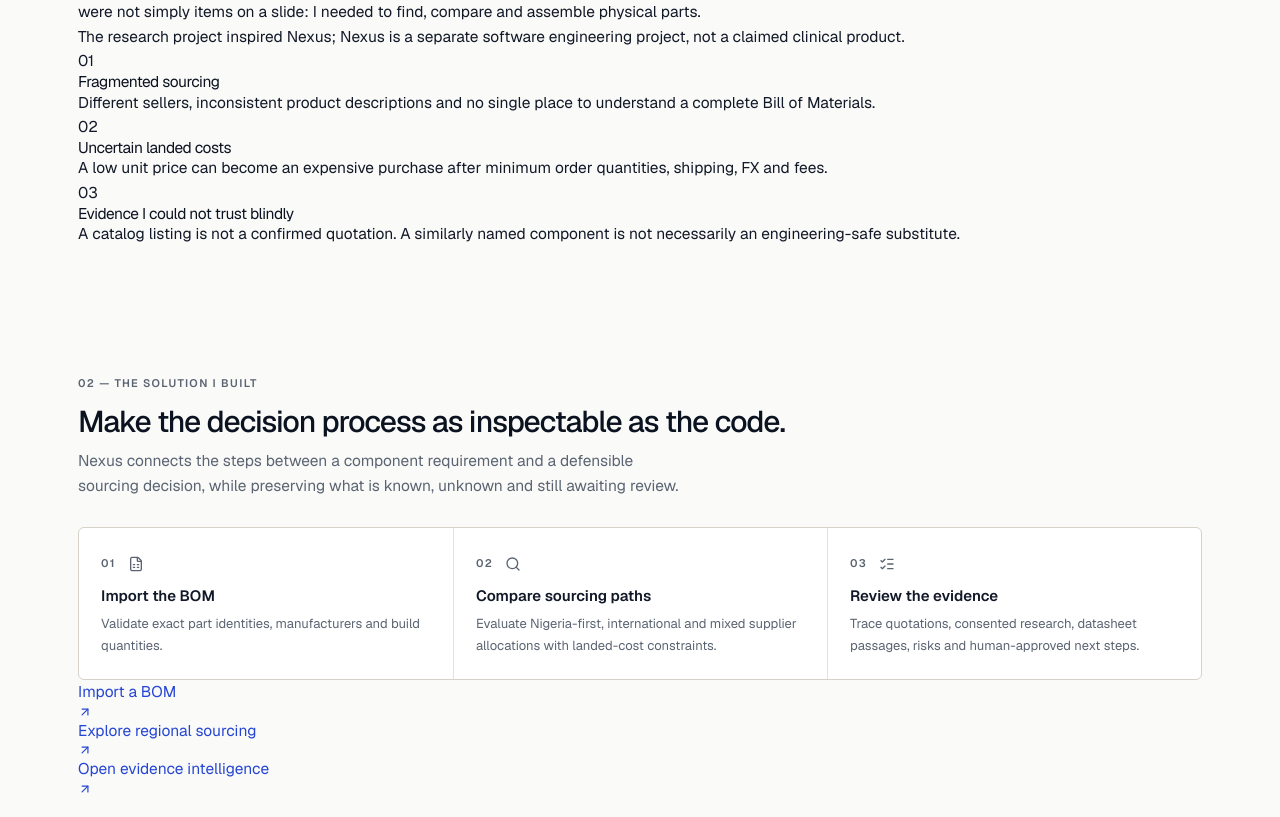
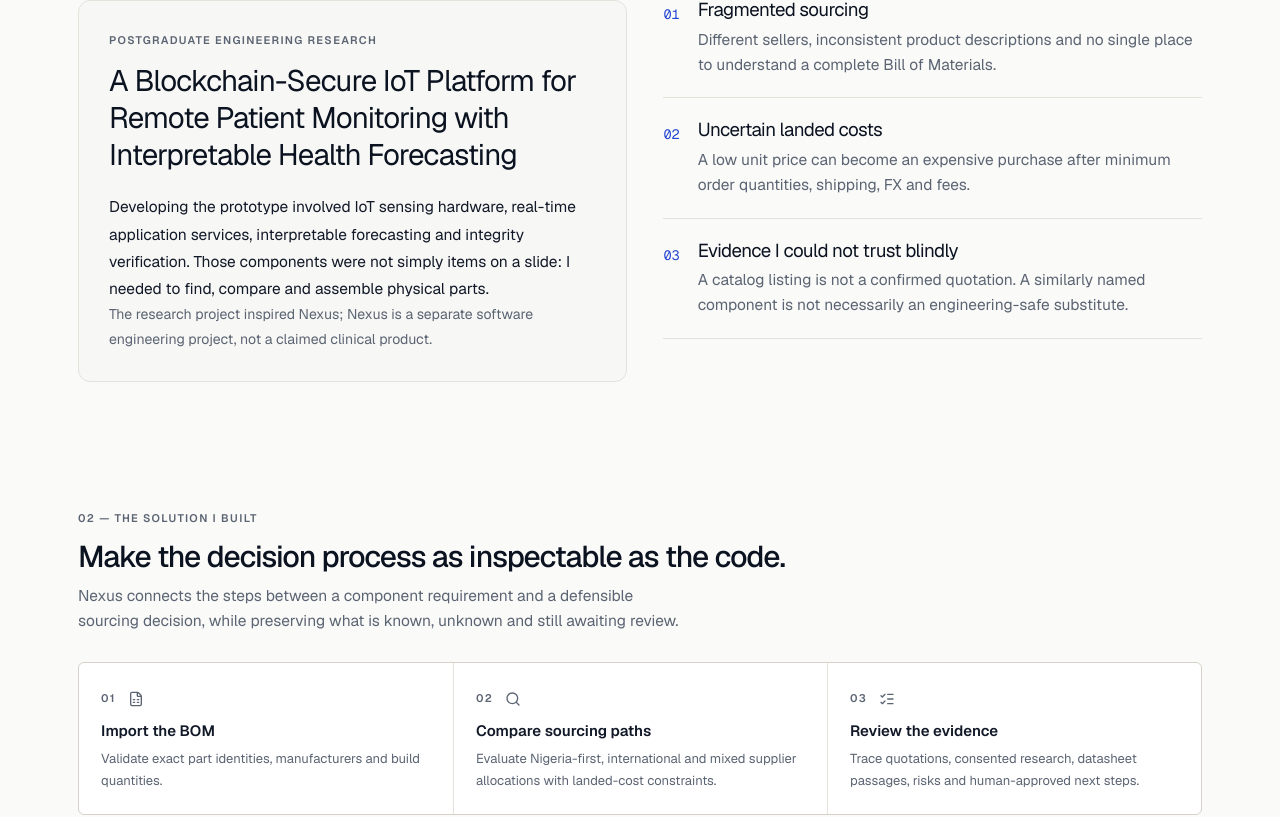
Before and after one commit to Emjaay20/Nexus-Integration, a Next.js app in the folder apps/web/: page / in a window 1280 px wide. Shown: the part 1014-1831 px from the top of the page. Built offline with nearby package versions, Linux system fonts and the light colour scheme; no server answers.

Commit message:
style(portfolio): add responsive origin story, ecosystem and FlowMeet contact layouts

```diff
--- a/apps/web/src/app/globals.css
+++ b/apps/web/src/app/globals.css
@@ -1876,3 +1876,69 @@ button:focus-visible {
     align-items: flex-start;
   }
 }
+
+
+/* Nexus portfolio case study: restrained, responsive editorial layout. */
+.story-hero {padding-bottom: 70px;}
+.story-hero .hero-sub {max-width: 790px;}
+.story-hero .hero-ctas {flex-wrap: wrap;}
+.story-origin-grid {display:grid;grid-template-columns:minmax(0,1.02fr) minmax(0,1fr);gap:36px;align-items:start;margin-top:25px;}
+.story-quote {padding:30px;background:var(--paper2);border:1px solid var(--line);border-radius:12px;}
+.story-quote h3 {font-size:clamp(1.35rem,2.5vw,1.85rem);line-height:1.25;margin:12px 0 20px;}
+.story-quote p {line-height:1.75;}
+.story-muted,.story-disclaimer {font-size:.88rem;color:var(--muted);line-height:1.65;}
+.story-problems {display:grid;gap:22px;}
+.story-problems>div {display:flex;gap:18px;padding-bottom:20px;border-bottom:1px solid var(--line);}
+.story-problems>div>span {font-family:var(--font-geist-mono),monospace;color:var(--blue);font-size:.85rem;padding-top:4px;}
+.story-problems h3 {font-size:1.17rem;margin-bottom:8px;}
+.story-problems p {margin:0;color:var(--muted);}
+.story-links {display:flex;flex-wrap:wrap;gap:12px 22px;margin-top:24px;}
+.story-links>a,.story-ecosystem-card a {display:inline-flex;align-items:center;gap:5px;font-weight:650;font-size:.91rem;}
+.story-ecosystem-grid {display:grid;grid-template-columns:repeat(3,minmax(0,1fr));gap:16px;margin:24px 0;}
+.story-ecosystem-card {display:flex;flex-direction:column;gap:10px;border:1px solid var(--line);border-radius:10px;padding:24px;background:var(--white);}
+.story-ecosystem-card h3 {font-size:1.4rem;}
+.story-ecosystem-card p {margin:0;color:var(--muted);flex:1;line-height:1.65;}
+.story-ecosystem-card .eyebrow {color:var(--blue);font-weight:700;}
+.story-ecosystem-card div {display:flex;flex-wrap:wrap;gap:10px 18px;margin-top:12px;}
+.story-proof-grid {display:grid;grid-template-columns:repeat(2,minmax(0,1fr));gap:20px;margin:24px 0;}
+.story-proof-grid article {border-top:2px solid var(--line-dark);padding:22px 18px 12px 0;}
+.story-proof-grid article svg {color:var(--blue);margin-bottom:12px;}
+.story-proof-grid h3 {font-size:1.16rem;margin-bottom:10px;}
+.story-proof-grid p {color:var(--muted);line-height:1.65;margin:0;}
+.story-contact {border-top:1px solid var(--line);padding-top:60px;padding-bottom:64px;}
+.story-contact-layout {display:grid;grid-template-columns:minmax(0,1fr) minmax(0,1fr);gap:44px;align-items:start;}
+.story-contact-copy h2 {margin:12px 0 22px;}
+.story-contact-copy p {line-height:1.75;max-width:500px;}
+.story-contact-form {background:var(--paper2);padding:28px;border:1px solid var(--line);border-radius:12px;}
+.story-contact-form h3 {font-size:1.3rem;margin-bottom:10px;}
+.story-contact-form form {display:grid;gap:14px;margin-top:20px;}
+.story-contact-form label {display:grid;gap:5px;font-size:.88rem;font-weight:600;}
+.story-form-grid {display:grid;grid-template-columns:repeat(2,minmax(0,1fr));gap:12px;}
+.story-contact-form input:not([type="checkbox"]),.story-contact-form select {width:100%;min-width:0;padding:10px 12px;background:var(--white);color:var(--ink);border:1px solid var(--line-dark);border-radius:6px;font:inherit;font-size:.95rem;min-height:42px;}
+.story-contact-form input:focus-visible,.story-contact-form select:focus-visible {outline:2px solid var(--blue);outline-offset:2px;}
+.story-contact-form .story-consent {display:flex;gap:10px;align-items:flex-start;line-height:1.5;font-weight:400;}
+.story-consent input {margin-top:4px;flex:0 0 auto;}
+.story-honeypot {position:absolute!important;left:-9999px!important;width:1px!important;height:1px!important;overflow:hidden!important;}
+.story-notice {border-left:3px solid var(--blue);padding:10px 12px;background:var(--white);margin:12px 0 0;}
+.story-notice-error {border-color:var(--red);color:var(--red);}
+.story-close {display:flex;justify-content:space-between;gap:30px;align-items:center;border-top:1px solid var(--line);}
+.story-close h2 {max-width:700px;margin:8px 0 14px;}
+.story-close p {max-width:650px;color:var(--muted);}
+.story-close .btn {white-space:nowrap;display:inline-flex;align-items:center;gap:8px;}
+.story-case-intro {max-width:880px;}
+.story-case-grid {display:grid;grid-template-columns:repeat(2,minmax(0,1fr));gap:22px;margin:22px 0;}
+.story-case-grid article {padding:25px;background:var(--paper2);border:1px solid var(--line);border-radius:10px;}
+.story-case-grid h3 {font-size:1.2rem;margin-bottom:10px;}
+.story-case-grid p {margin:0;color:var(--muted);line-height:1.7;}
+.story-case-diagram {background:var(--paper2);padding:20px 24px;overflow-x:auto;border:1px solid var(--line);border-radius:9px;font-family:var(--font-geist-mono),monospace;font-size:.87rem;line-height:1.85;white-space:pre;color:var(--ink);}
+@media (max-width:900px){
+ .story-ecosystem-grid {grid-template-columns:repeat(2,minmax(0,1fr));}
+ .story-origin-grid,.story-contact-layout {grid-template-columns:1fr;}
+ .story-close {align-items:flex-start;flex-direction:column;}
+}
+@media (max-width:650px){
+ .story-hero {padding-bottom:35px;}
+ .story-quote,.story-contact-form {padding:20px;}
+ .story-form-grid,.story-ecosystem-grid,.story-case-grid,.story-proof-grid {grid-template-columns:1fr;}
+ .story-contact {padding-top:38px;}
+}
```
